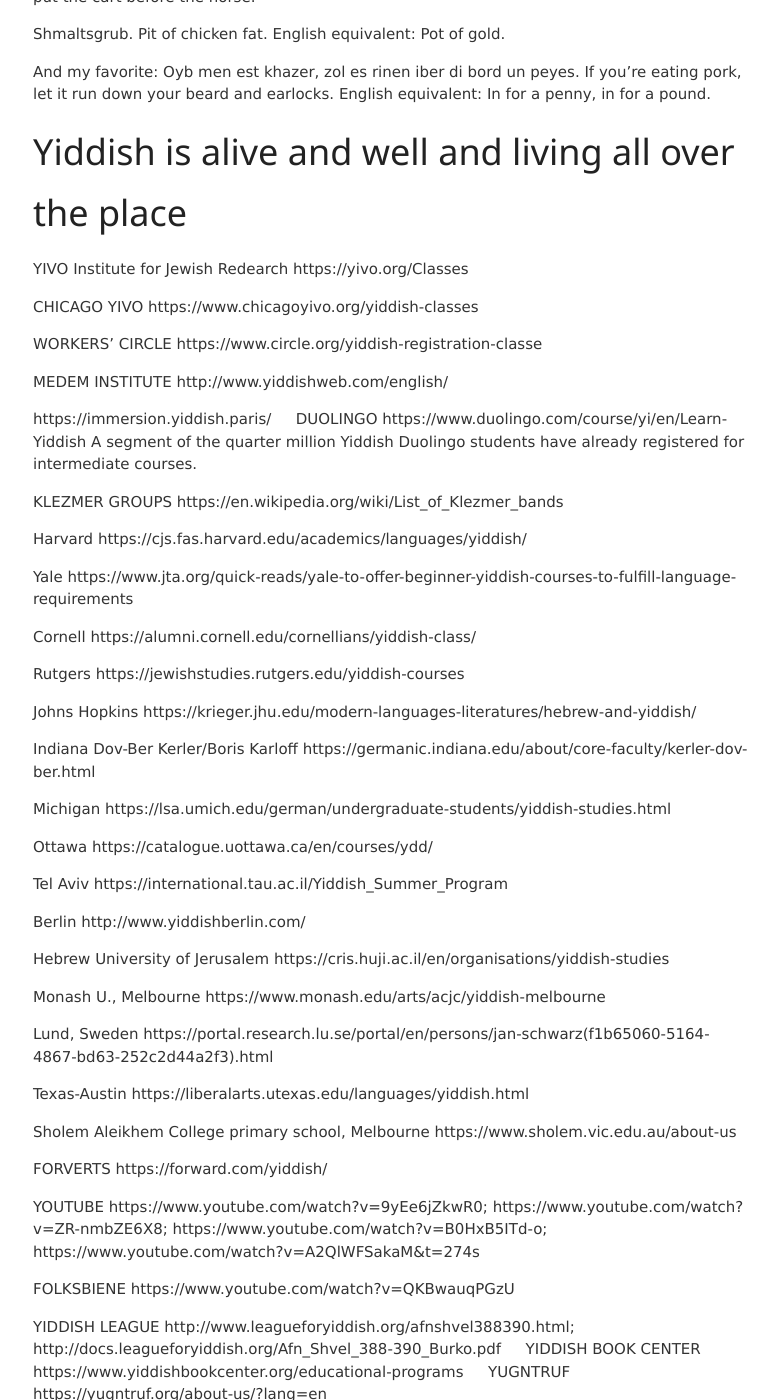
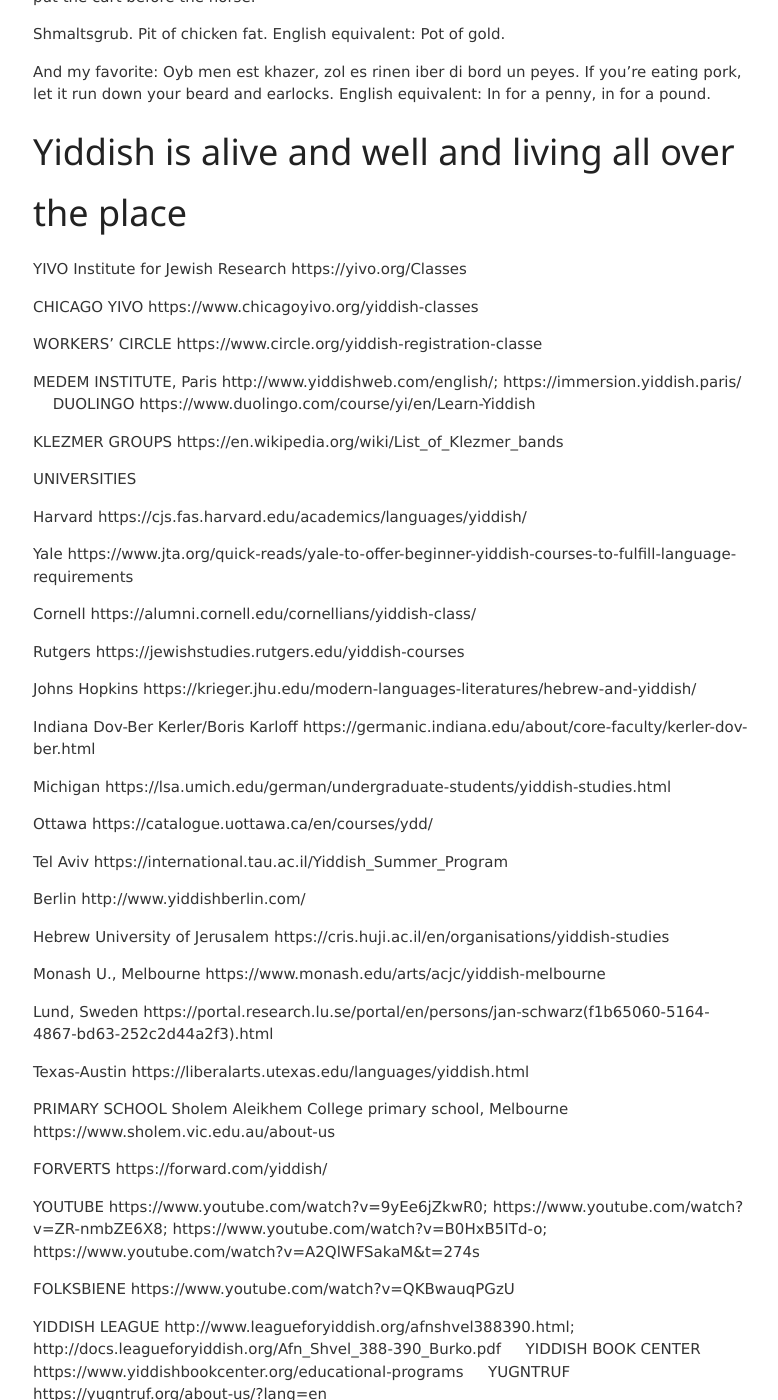
Before and after one commit to jvmallow/jvmallow.github.io, a Jekyll site: the page built from _posts/2025-05-31-Yiddish.md, in a window 1280 px wide and 1400 px high, scrolled down 10774 px. Shown: the whole window, without its empty margins (247-1025 px from the left). Built offline with Jekyll 4.4.1, drawn with Linux system fonts in a browser that asks for light colours; a script that is not in the unit is left out.

Commit message:
Update 2025-05-31-Yiddish.md

```diff
--- a/_posts/2025-05-31-Yiddish.md
+++ b/_posts/2025-05-31-Yiddish.md
@@ -329,23 +329,20 @@ And my favorite: Oyb men est khazer, zol es rinen iber di bord un peyes. If you'
 
 # Yiddish is alive and well and living all over the place
 
-YIVO Institute for Jewish Redearch https://yivo.org/Classes
+YIVO Institute for Jewish Research https://yivo.org/Classes
 
 CHICAGO YIVO https://www.chicagoyivo.org/yiddish-classes
 
 WORKERS’ CIRCLE https://www.circle.org/yiddish-registration-classe
 
-MEDEM INSTITUTE
-http://www.yiddishweb.com/english/
-
-https://immersion.yiddish.paris/
+MEDEM INSTITUTE, Paris http://www.yiddishweb.com/english/;  https://immersion.yiddish.paris/
 
 DUOLINGO https://www.duolingo.com/course/yi/en/Learn-Yiddish
-A segment of the quarter million Yiddish Duolingo students have already registered for intermediate courses.
 
 KLEZMER GROUPS
 https://en.wikipedia.org/wiki/List_of_Klezmer_bands
 
+UNIVERSITIES
 
   Harvard https://cjs.fas.harvard.edu/academics/languages/yiddish/
 
@@ -375,7 +372,7 @@ https://en.wikipedia.org/wiki/List_of_Klezmer_bands
 
   Texas-Austin  https://liberalarts.utexas.edu/languages/yiddish.html
 
-  Sholem Aleikhem College primary school, Melbourne https://www.sholem.vic.edu.au/about-us
+  PRIMARY SCHOOL Sholem Aleikhem College primary school, Melbourne https://www.sholem.vic.edu.au/about-us
 
   FORVERTS https://forward.com/yiddish/
 
```
